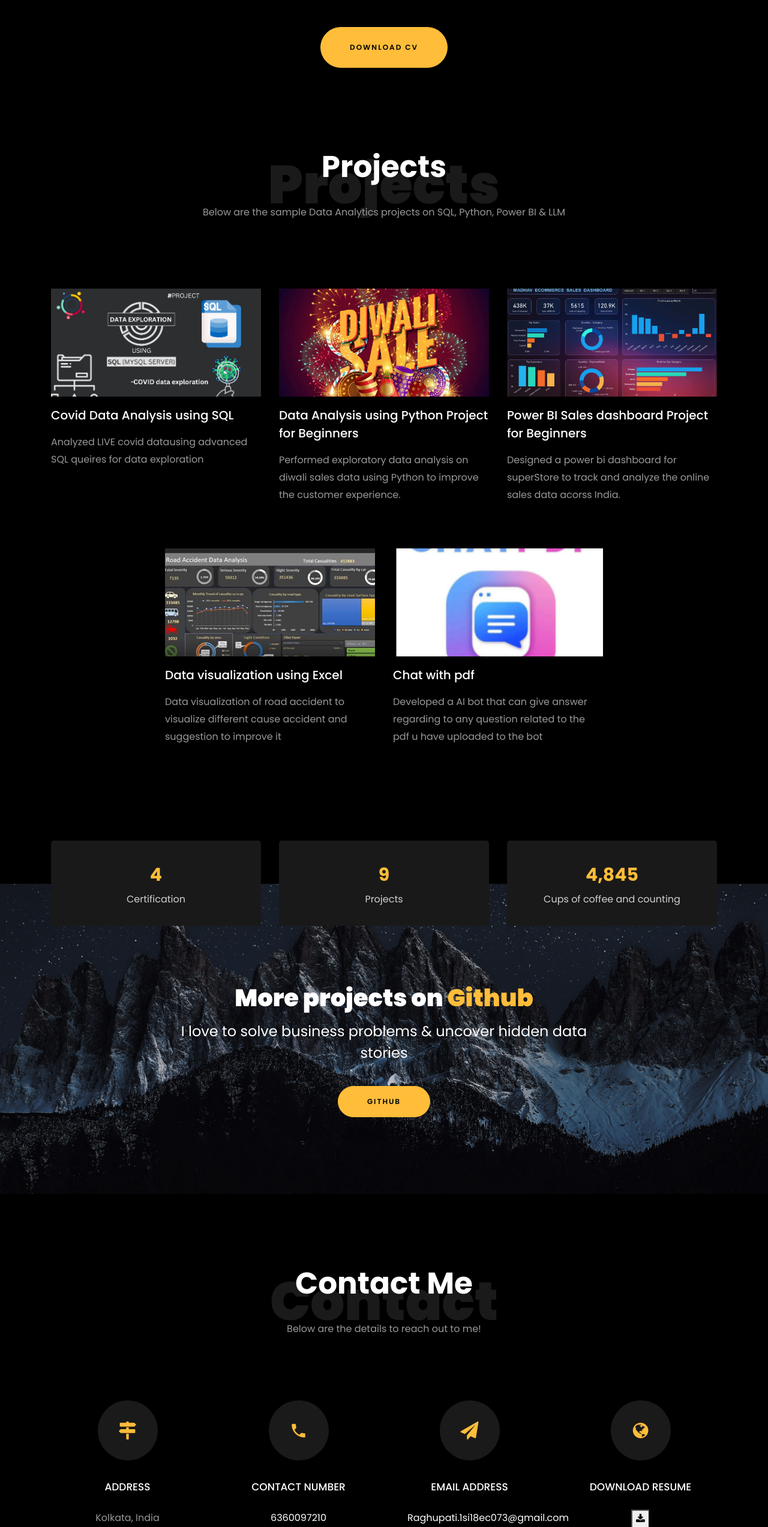
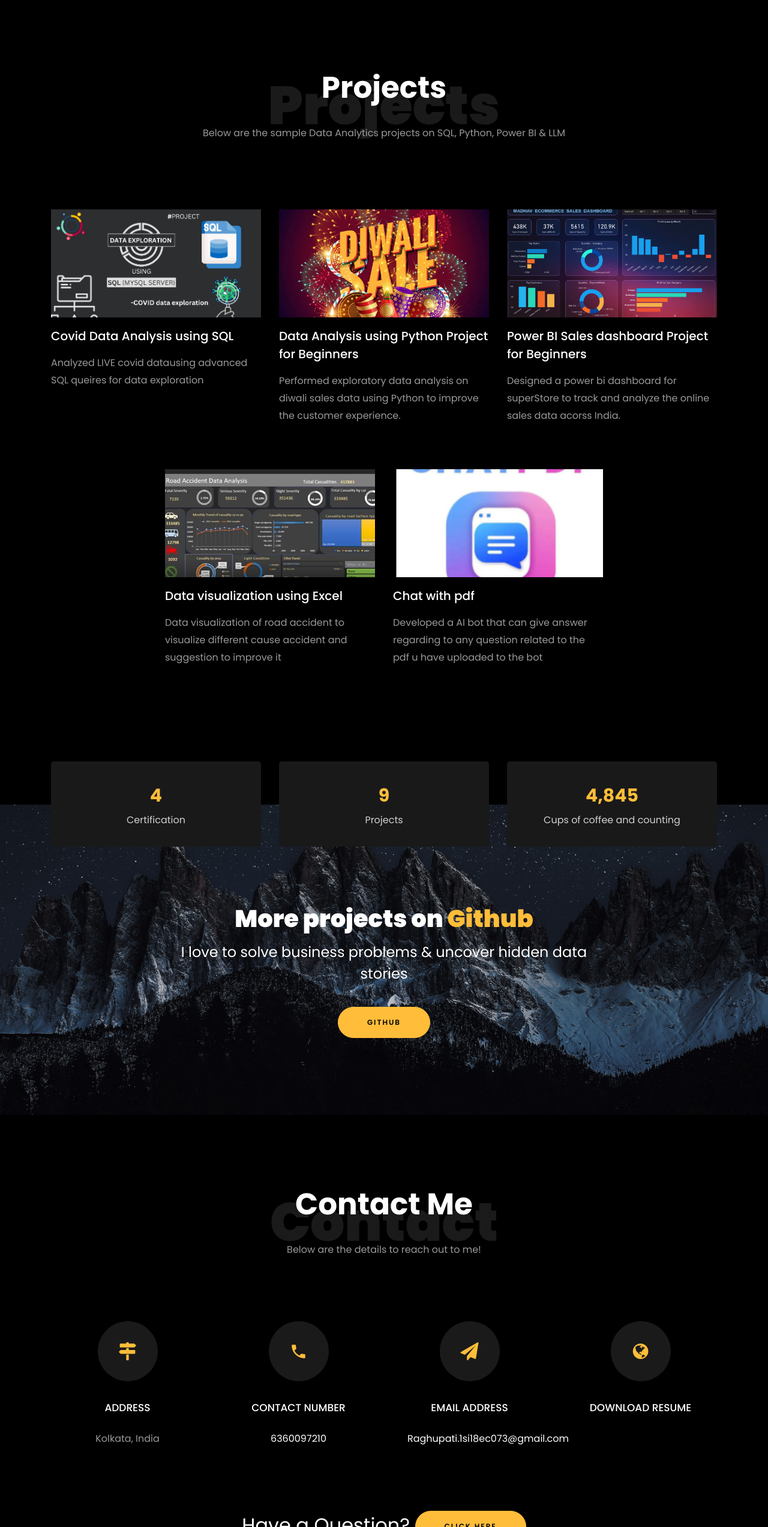
Before and after one commit to raghu-97/portfolio, a plain HTML site: page index.html in a window 1280 px wide. Shown: the part 3315-5860 px from the top of the page at 60% size. Drawn offline with Linux system fonts and the light colour scheme; files whose address does not match are found by name.

Commit message:
Update index.html

```diff
--- a/index.html
+++ b/index.html
@@ -56,7 +56,18 @@
   height: .7rem;
   background-color: #ffbd39;
 }
+ button {
+      background-color: transparent;
+      border: 2px solid #000; /* Optional: add a border */
+      padding: 10px 20px;
+      cursor: pointer;
+      font-size: 16px;
+      border-radius: 5px; /* Optional: rounded corners */
+    }
 
+    button:hover {
+      background-color: rgba(0, 0, 0, 0.1); /* Slight hover effect */
+    }
 
 /* Animation styles */
 #typing-animation {
@@ -399,11 +410,7 @@
 				</div>
     		</div>
 
-    		<div class="row justify-content-center mt-5">
-    			<div class="col-md-6 text-center ftco-animate">
-    				<p><a href="#" class="btn btn-primary py-4 px-5">Download CV</a></p>
-    			</div>
-    		</div>
+
     	</div>
     </section>
 
@@ -623,8 +630,8 @@
    <script>
     function downloadPDF() {
       const link = document.createElement('a');
-      link.href = 'https://github.com/raghu-97/portfolio/blob/main/Raghupati%20Jha_portfolio.pdf'; // URL of the PDF file
-      link.download = 'yourfile.pdf'; // Name for the downloaded file
+      link.href = './Raghupati Jha_portfolio.pdf'; // URL of the PDF file
+      link.download = 'Raghupati_Jha.pdf'; // Name for the downloaded file
       link.click();
     }
   </script>
```
